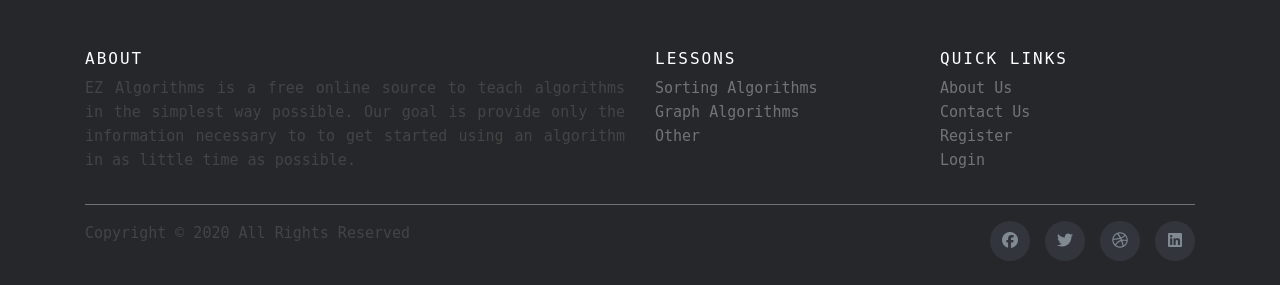
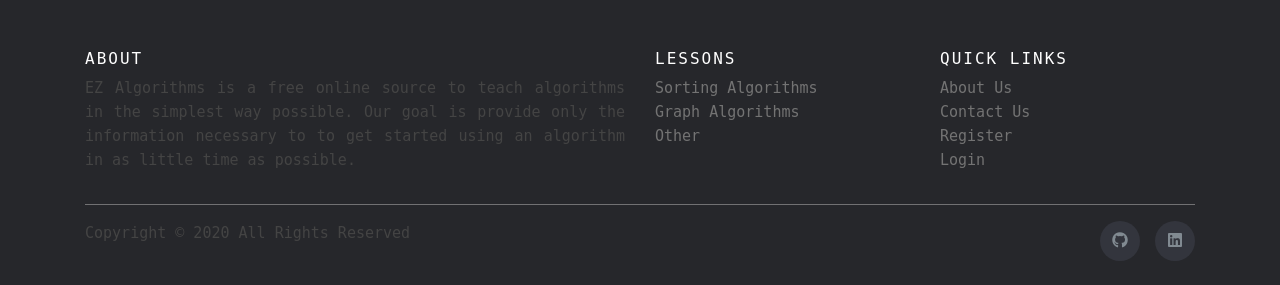
Before and after one commit to AustinBush32/EZ-Algorithms, a Flask app: page / in a window 1280 px wide. Shown: the part 861-1146 px from the top of the page. Run offline with Flask 2, Linux system fonts and the light colour scheme; parts of the project's set-up code (start-up, migrations or seed data) failed here and were passed over; some libraries are stand-ins or nearby versions.

Commit message:
added links for github and linkedin

```diff
--- a/ezalgorithms/static/main.css
+++ b/ezalgorithms/static/main.css
@@ -298,22 +298,15 @@ a.article-title:hover {
   width:34px;
   font-size:14px
 }
-.social-icons a.facebook:hover
+.social-icons a.github:hover
 {
-  background-color:#3b5998
-}
-.social-icons a.twitter:hover
-{
-  background-color:#00aced
+  background-color:#6a737d
 }
 .social-icons a.linkedin:hover
 {
   background-color:#007bb6
 }
-.social-icons a.dribbble:hover
-{
-  background-color:#ea4c89
-}
+
 @media (max-width:767px)
 {
   .social-icons li.title
--- a/ezalgorithms/templates/layout.html
+++ b/ezalgorithms/templates/layout.html
@@ -109,10 +109,8 @@ only the information necessary to to get started using an algorithm in as little
                 </div>
                 <div class="col-md-4 col-sm-6 col-xs-12">
                     <ul class="social-icons">
-                        <li><a class="facebook" href="#"><i class="fab fa-facebook"></i></a></li>
-                        <li><a class="twitter" href="#"><i class="fab fa-twitter"></i></a></li>
-                        <li><a class="dribbble" href="#"><i class="fab fa-dribbble"></i></a></li>
-                        <li><a class="linkedin" href="#"><i class="fab fa-linkedin"></i></a></li>
+                        <li><a class="github" href="https://github.com/AustinBush32/EZ-Algorithms"><i class="fab fa-github"></i></a></li>
+                        <li><a class="linkedin" href="https://www.linkedin.com/in/austin-bush-46914a16a/"><i class="fab fa-linkedin"></i></a></li>
                     </ul>
                 </div>
             </div>
```
Also changed, not shown: 1 other file.
